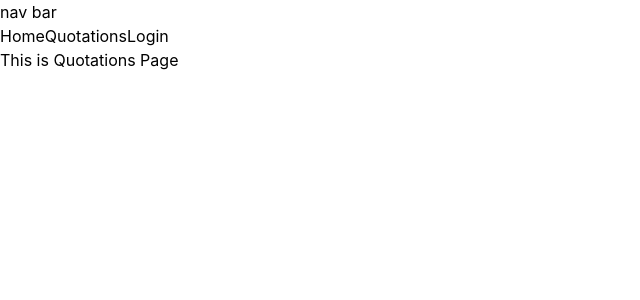
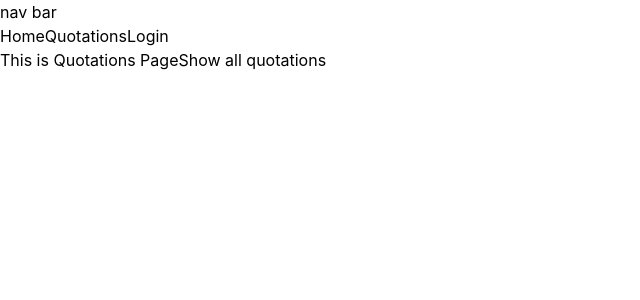
Before and after one commit to kdmontero/aqa-front, a React (Create React App) app: page /quotations in a window 1280 px wide. Shown: the top 300 px of the page, without its empty margins (0-640 px from the left). Built offline with nearby package versions, Linux system fonts and the light colour scheme.

Commit message:
unfinished implementation of showAllQuote

```diff
--- a/src/pages/Quotations/index.tsx
+++ b/src/pages/Quotations/index.tsx
@@ -1,7 +1,38 @@
+import { useState } from "react"
+import { getAllQuotations } from "../../api/quotations"
+
+
+
 const Quotations = () => {
+  const [quotations, setQuotations] = useState([])
+
+  const showAllQuotes = () => {
+    getAllQuotations(
+      // headers:
+    )
+    .then(response=>{
+      setQuotations(response.data.results)
+      console.log(quotations)
+      console.log(response)
+
+    })
+    .catch(error=>{
+      console.log("error", error.response)
+      console.log(quotations)
+
+    })
+  }
   return (
     <div>
       This is Quotations Page
+
+      <button
+        type="submit"
+        onClick={(e)=>{
+          e.preventDefault()
+          showAllQuotes()
+        }}
+      >Show all quotations</button>
     </div>
   )
 }
```
